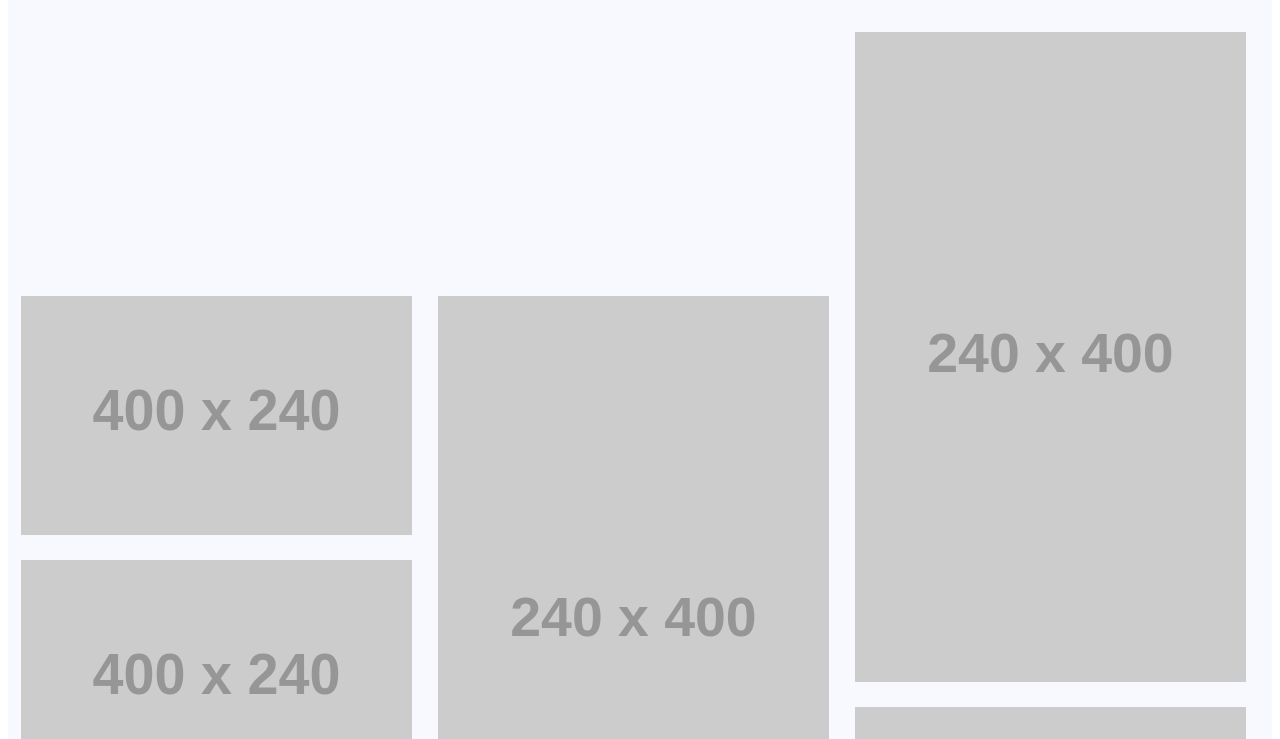
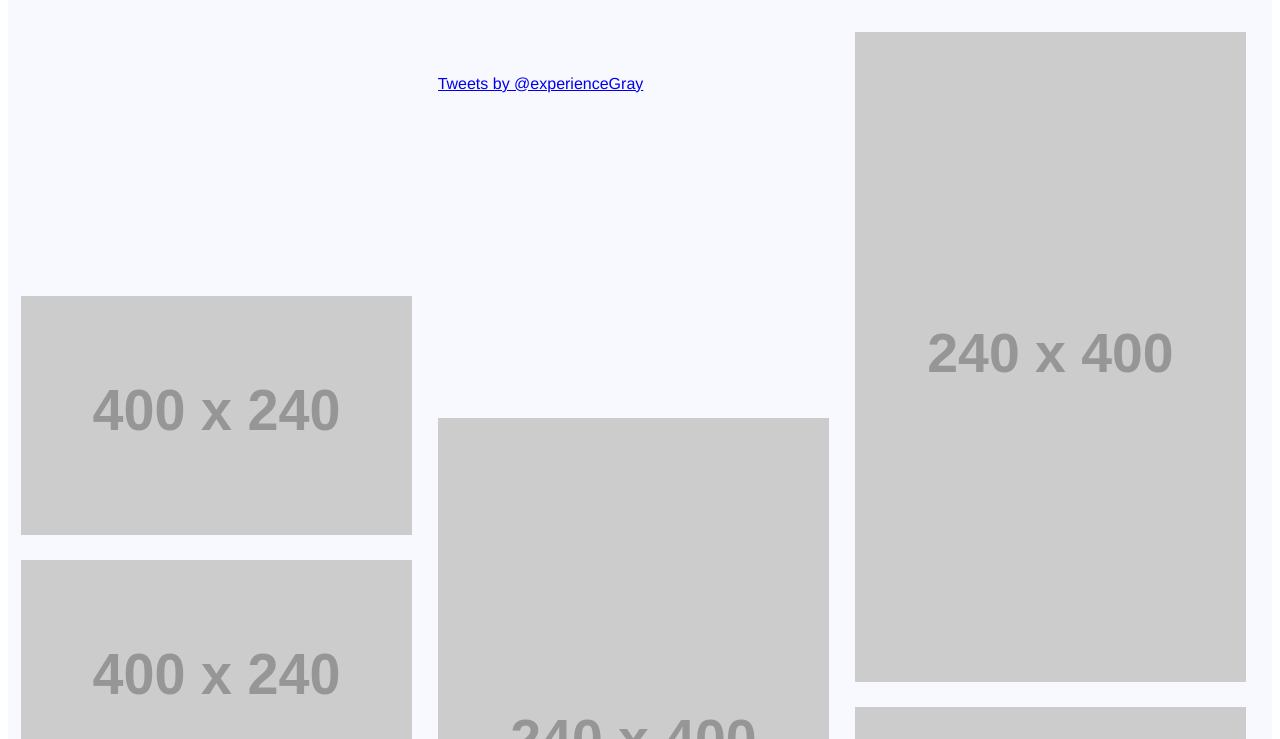
Before and after one commit to graydient/isotope-lazyslides, a plain HTML site: page index.html in a window 1280 px wide. Shown: the part 61-800 px from the top of the page. Drawn offline with Linux system fonts and the light colour scheme; placeholder pictures from the web are drawn by us.

Commit message:
index update

```diff
--- a/index.html
+++ b/index.html
@@ -23,11 +23,15 @@
 
 	<div class="isotope-box">
 
-<div class="isotope-item" data-type="nature">
+		<div ></div>
+
+		<div class="isotope-item" data-type="nature" id="instafeed">
 
 		</div>
 		<div class="isotope-item" data-type="people">
-		<div id="instafeed"></div>
+            <a class="twitter-timeline"  href="https://twitter.com/experienceGray" data-widget-id="707693560204648448">Tweets by @experienceGray</a>
+            <script>!function(d,s,id){var js,fjs=d.getElementsByTagName(s)[0],p=/^http:/.test(d.location)?'http':'https';if(!d.getElementById(id)){js=d.createElement(s);js.id=id;js.src=p+"://platform.twitter.com/widgets.js";fjs.parentNode.insertBefore(js,fjs);}}(document,"script","twitter-wjs");</script>
+
 
 		</div>
 
@@ -232,5 +236,6 @@
   userFeed.run();
 </script>
 
+
   </body>
 </html>
```
